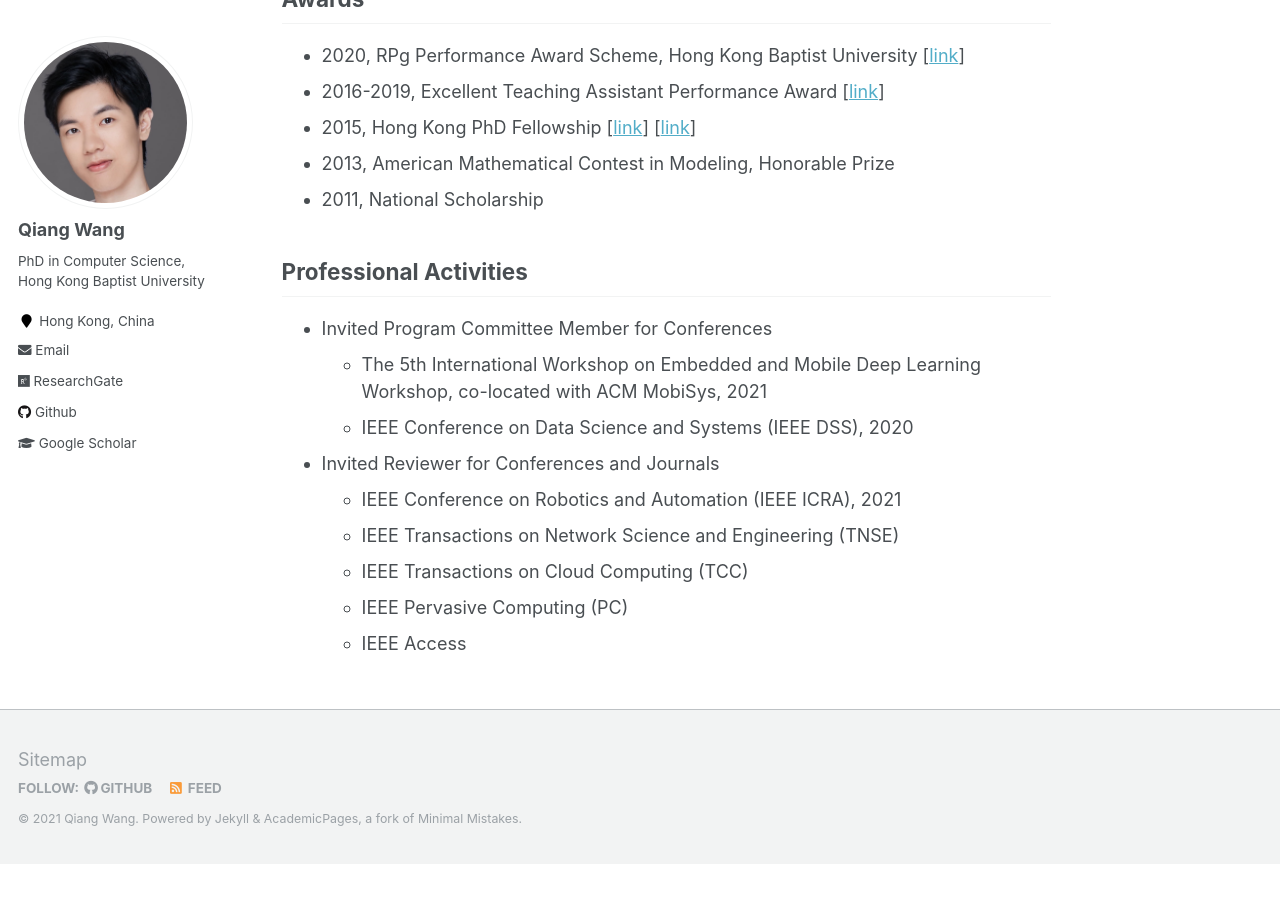
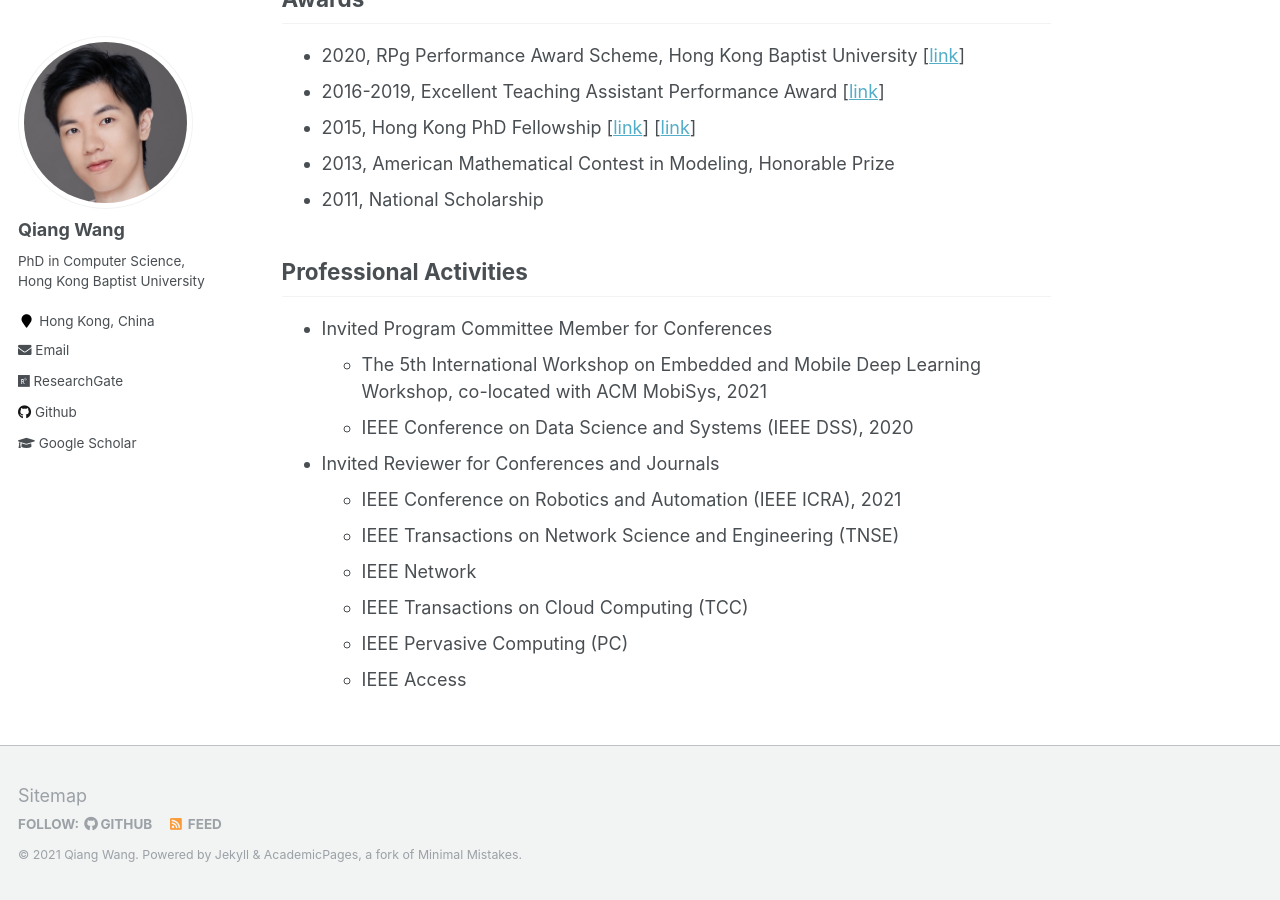
Before and after one commit to blackjack2015/blackjack2015.github.io, a Jekyll site: the page built from _pages/about.md, in a window 1280 px wide and 900 px high, scrolled down 1517 px. Built offline with Jekyll 4.4.1, drawn with Linux system fonts in a browser that asks for light colours; before the commit the page ends 2381 px from its top, so only the background shows below that.

Commit message:
Update about.md

```diff
--- a/_pages/about.md
+++ b/_pages/about.md
@@ -45,6 +45,7 @@ Qiang Wang is currently a Research Assistant Professor at Department of Computer
 + Invited Reviewer for Conferences and Journals
     + IEEE Conference on Robotics and Automation (IEEE ICRA), 2021
     + IEEE Transactions on Network Science and Engineering (TNSE)
+    + IEEE Network
     + IEEE Transactions on Cloud Computing (TCC)
     + IEEE Pervasive Computing (PC)
     + IEEE Access
```
